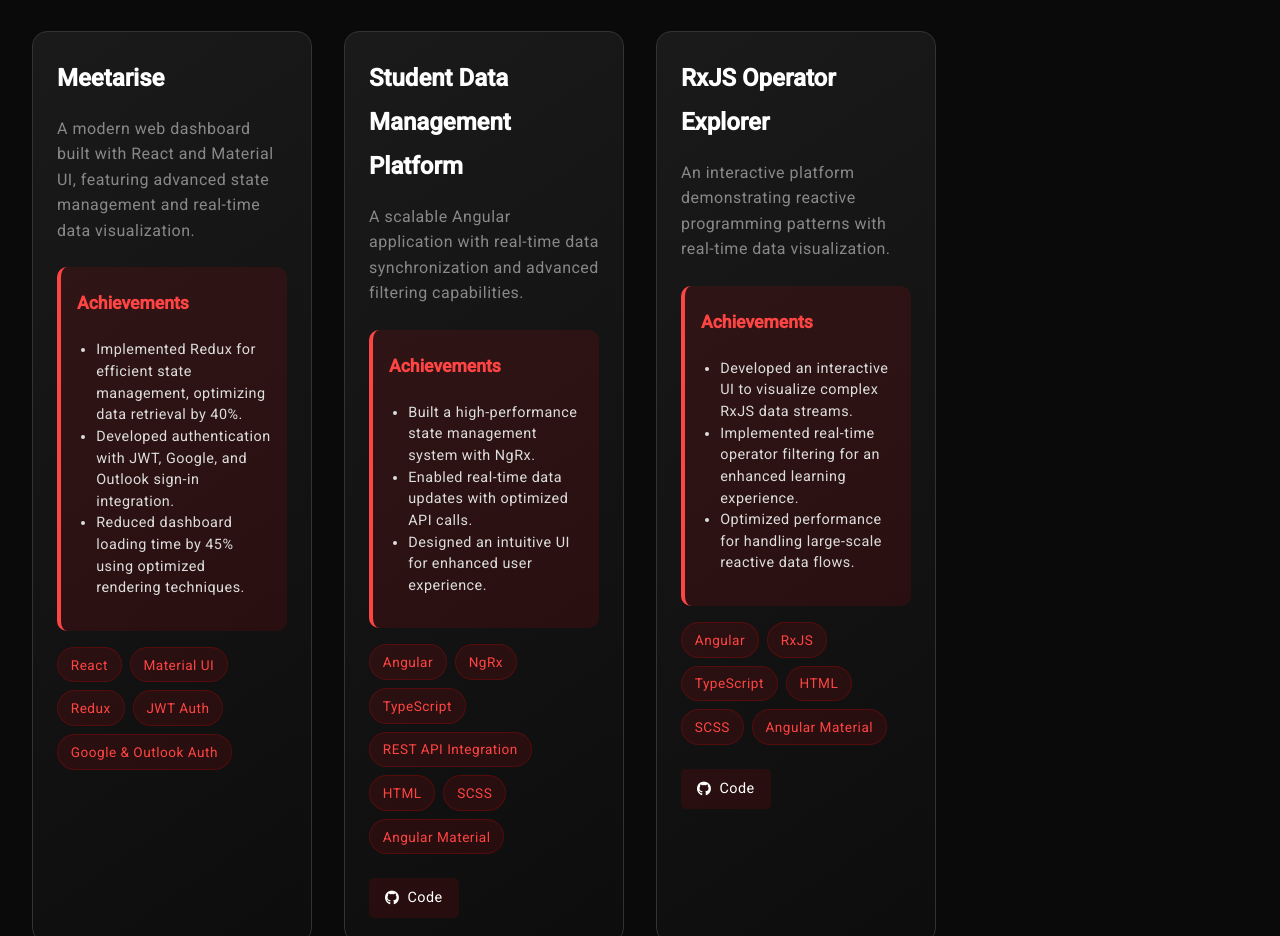
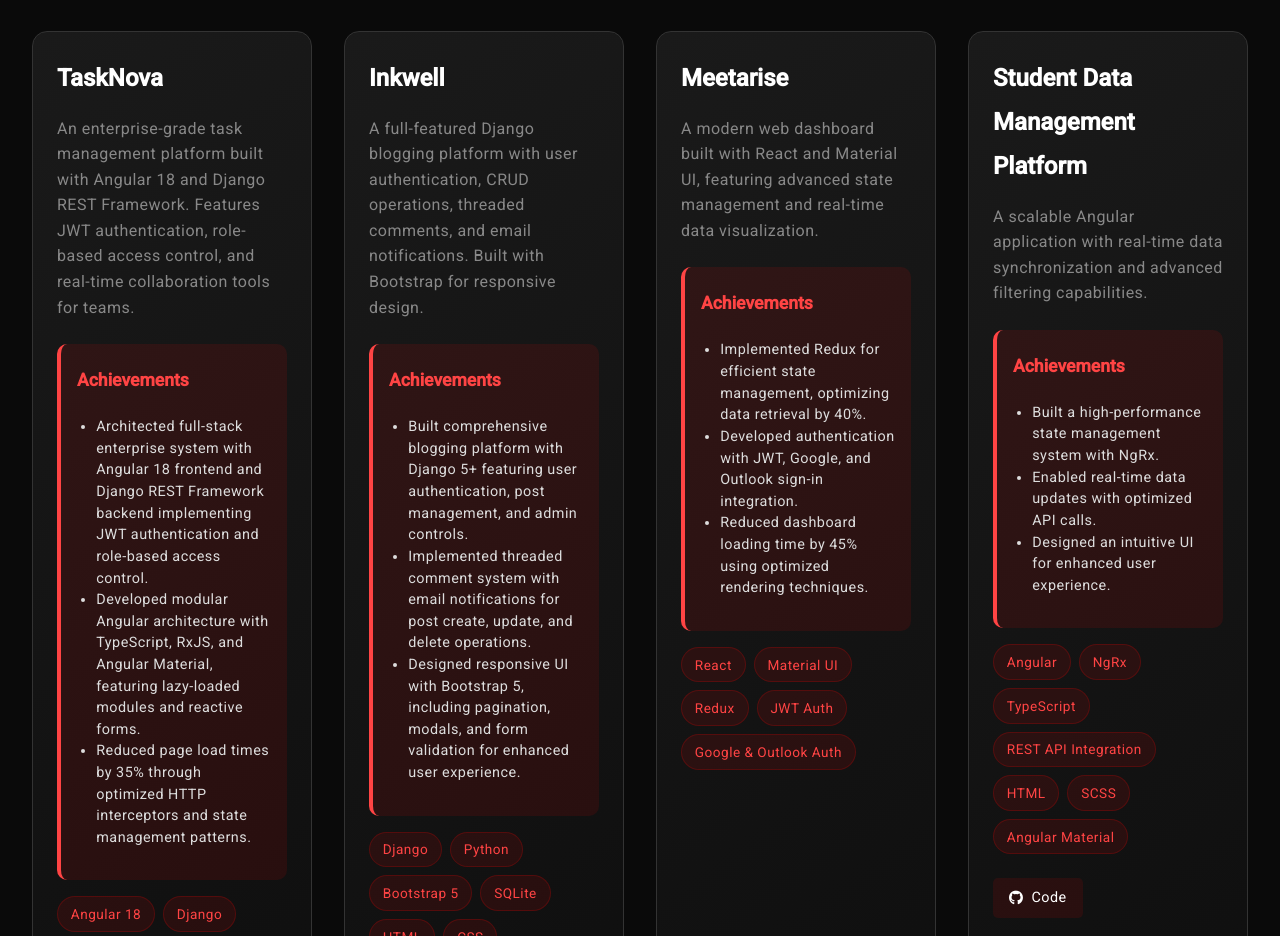
Before and after one commit to akashkhedekar8080/portfolio, an Angular app: page /projects in a window 1280 px wide. Shown: the part 1276-2212 px from the top of the page. Built offline with nearby package versions, Linux system fonts and the light colour scheme.

Commit message:
add django project

```diff
--- a/src/app/features/projects/projects.component.ts
+++ b/src/app/features/projects/projects.component.ts
@@ -86,6 +86,51 @@
       technologies: ["Swift"],
     },
     {
+      title: "TaskNova",
+      description:
+        "An enterprise-grade task management platform built with Angular 18 and Django REST Framework. Features JWT authentication, role-based access control, and real-time collaboration tools for teams.",
+      achievements: [
+        "Architected full-stack enterprise system with Angular 18 frontend and Django REST Framework backend implementing JWT authentication and role-based access control.",
+        "Developed modular Angular architecture with TypeScript, RxJS, and Angular Material, featuring lazy-loaded modules and reactive forms.",
+        "Reduced page load times by 35% through optimized HTTP interceptors and state management patterns.",
+      ],
+      image: "/assets/tasknova.jpg",
+      technologies: [
+        "Angular 18",
+        "Django",
+        "Django REST Framework",
+        "TypeScript",
+        "RxJS",
+        "Angular Material",
+        "JWT Authentication",
+        "Python",
+        "SQLite",
+      ],
+      githubLink: "https://github.com/akashkhedekar8080/tasknova",
+    },
+    {
+      title: "Inkwell",
+      description:
+        "A full-featured Django blogging platform with user authentication, CRUD operations, threaded comments, and email notifications. Built with Bootstrap for responsive design.",
+      achievements: [
+        "Built comprehensive blogging platform with Django 5+ featuring user authentication, post management, and admin controls.",
+        "Implemented threaded comment system with email notifications for post create, update, and delete operations.",
+        "Designed responsive UI with Bootstrap 5, including pagination, modals, and form validation for enhanced user experience.",
+      ],
+      image: "/assets/inkwell.jpg",
+      technologies: [
+        "Django",
+        "Python",
+        "Bootstrap 5",
+        "SQLite",
+        "HTML",
+        "CSS",
+        "Email Integration",
+        "User Authentication",
+      ],
+      githubLink: "https://github.com/akashkhedekar8080/Inkwell",
+    },
+    {
       title: "Meetarise",
       description:
         "A modern web dashboard built with React and Material UI, featuring advanced state management and real-time data visualization.",
```
